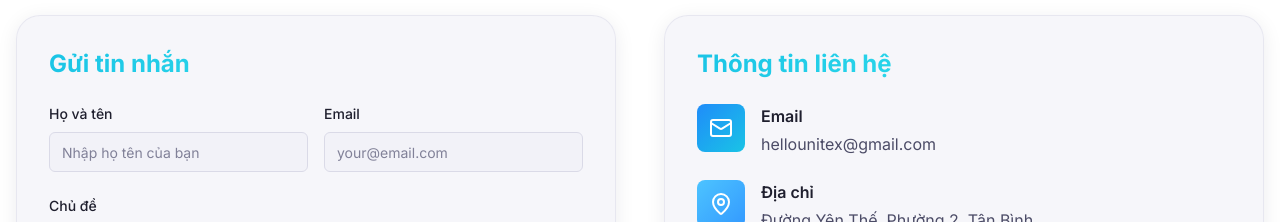
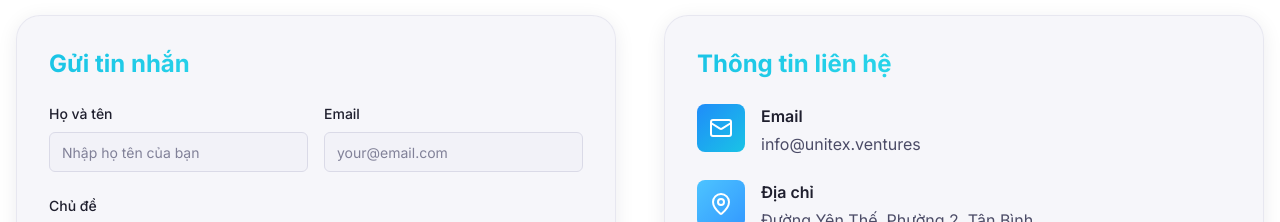
Before and after one commit to leotran-org/unitex, a React (Vite) app: page / in a window 1280 px wide. Shown: the part 5620-5842 px from the top of the page. Built offline with nearby package versions, Linux system fonts and the light colour scheme.

Commit message:
fix email

```diff
--- a/src/components/Contact.tsx
+++ b/src/components/Contact.tsx
@@ -85,7 +85,7 @@ const Contact = () => {
                   </div>
                   <div>
                     <h4 className="font-semibold text-foreground mb-1">Email</h4>
-                    <p className="text-foreground-secondary">hellounitex@gmail.com</p>
+                    <p className="text-foreground-secondary">info@unitex.ventures</p>
                   </div>
                 </div>
 
```
